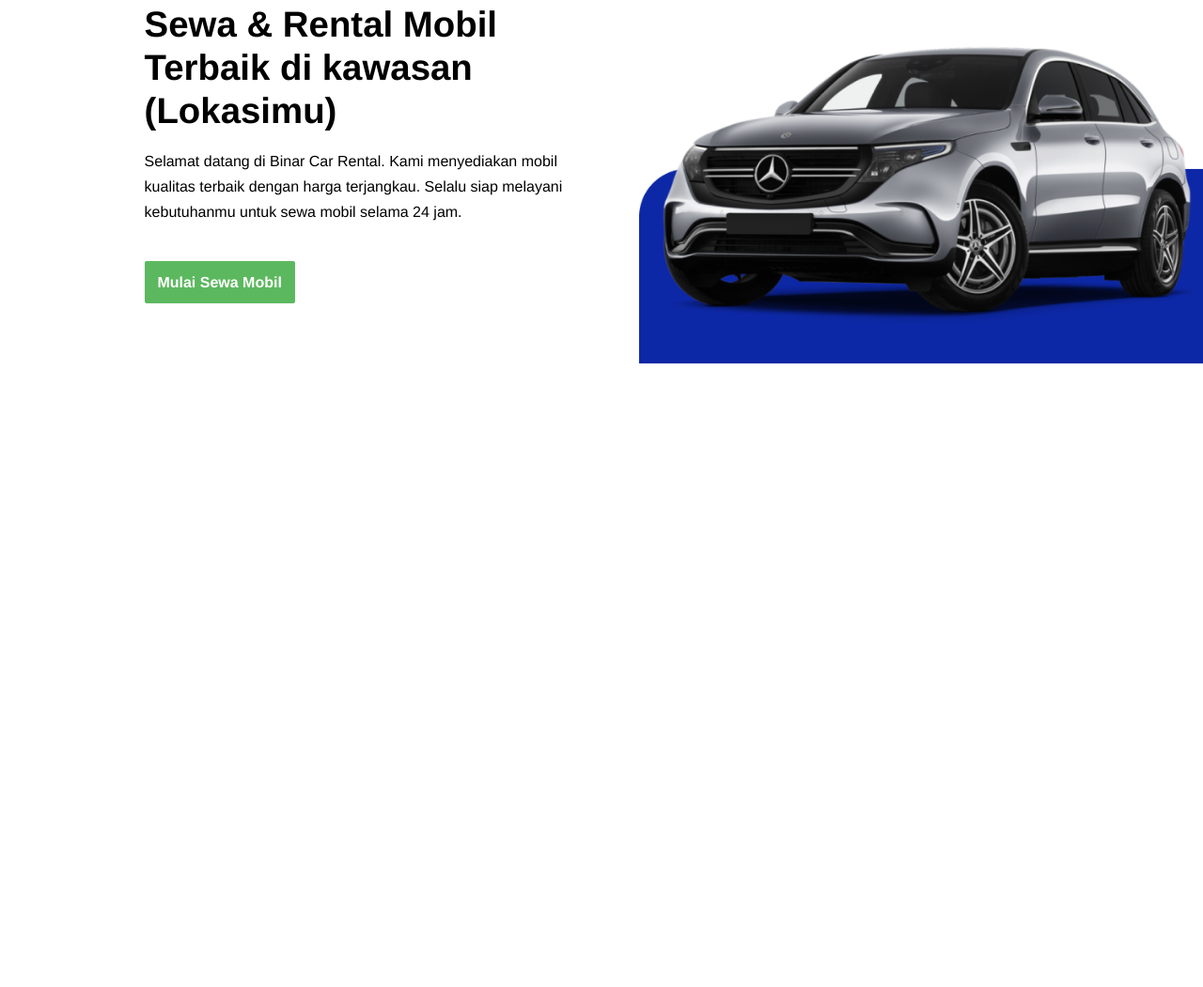
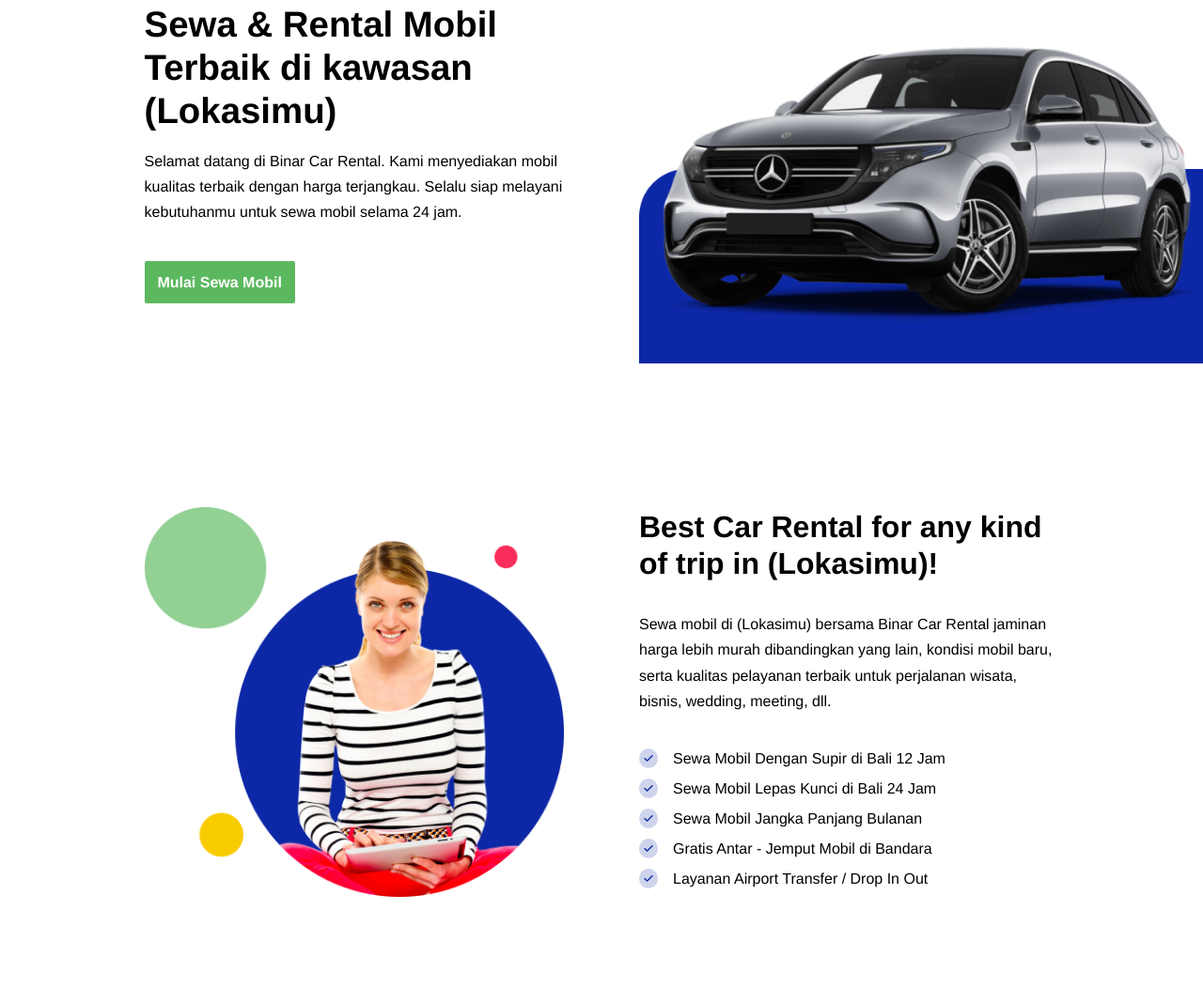
Before and after one commit to azarnuzy/binar-rent-car, a plain HTML site: page index.html in a window 1280 px wide. Shown: the part 197-1248 px from the top of the page at 94% size. Before the commit the page ends 800 px from the top, so only its background shows below. Drawn offline with nearby package versions, Linux system fonts and the light colour scheme.

Commit message:
make service

```diff
--- a/css/style.css
+++ b/css/style.css
@@ -63,8 +63,7 @@
 }
 
 section h2 {
-  text-align: center;
-  margin-bottom: 4rem;
+  margin-bottom: 2rem;
 }
 
 h1,
@@ -214,3 +213,38 @@
   position: absolute;
   bottom: 10%;
 }
+
+/* ===== SERVICE ===== */
+service {
+  position: relative;
+  top: 5rem;
+  overflow: hidden;
+  height: 70vh;
+  margin-bottom: 5rem;
+}
+
+.service__container {
+  display: grid;
+  grid-template-columns: 1fr 1fr;
+  align-items: center;
+  gap: 5rem;
+  height: 100%;
+}
+
+.service__right p {
+  margin-bottom: 2rem;
+}
+
+.service__list {
+  line-height: 2rem;
+}
+
+.service__list i {
+  margin-right: 1rem;
+  color: var(--color-dark-blue4);
+  width: 1.5rem;
+  height: 1.5rem;
+  background: var(--color-dark-blue1);
+  border-radius: 50%;
+  padding: 2px;
+}
--- a/index.html
+++ b/index.html
@@ -51,7 +51,44 @@
     </header>
     <!-- END HEADER -->
     <!-- START SERVICE -->
-    <div class="container service__container"></div>
+    <section class="services">
+      <div class="container service__container">
+        <div class="service__left">
+          <div class="service__left-image">
+            <img src="./images/img_service.png" alt="Happy Girl" />
+          </div>
+        </div>
+        <div class="service__right">
+          <h2>Best Car Rental for any kind of trip in (Lokasimu)!</h2>
+          <p>
+            Sewa mobil di (Lokasimu) bersama Binar Car Rental jaminan harga
+            lebih murah dibandingkan yang lain, kondisi mobil baru, serta
+            kualitas pelayanan terbaik untuk perjalanan wisata, bisnis, wedding,
+            meeting, dll.
+          </p>
+          <ul>
+            <li class="service__list">
+              <i class="uil uil-check"></i>Sewa Mobil Dengan Supir di Bali 12
+              Jam
+            </li>
+            <li class="service__list">
+              <i class="uil uil-check"></i>Sewa Mobil Lepas Kunci di Bali 24 Jam
+            </li>
+            <li class="service__list">
+              <i class="uil uil-check"></i>Sewa Mobil Jangka Panjang Bulanan
+            </li>
+            <li class="service__list">
+              <i class="uil uil-check"></i>Gratis Antar - Jemput Mobil di
+              Bandara
+            </li>
+            <li class="service__list">
+              <i class="uil uil-check"></i>Layanan Airport Transfer / Drop In
+              Out
+            </li>
+          </ul>
+        </div>
+      </div>
+    </section>
     <!-- END SERVICE -->
     <script src="./main.js"></script>
   </body>
```
